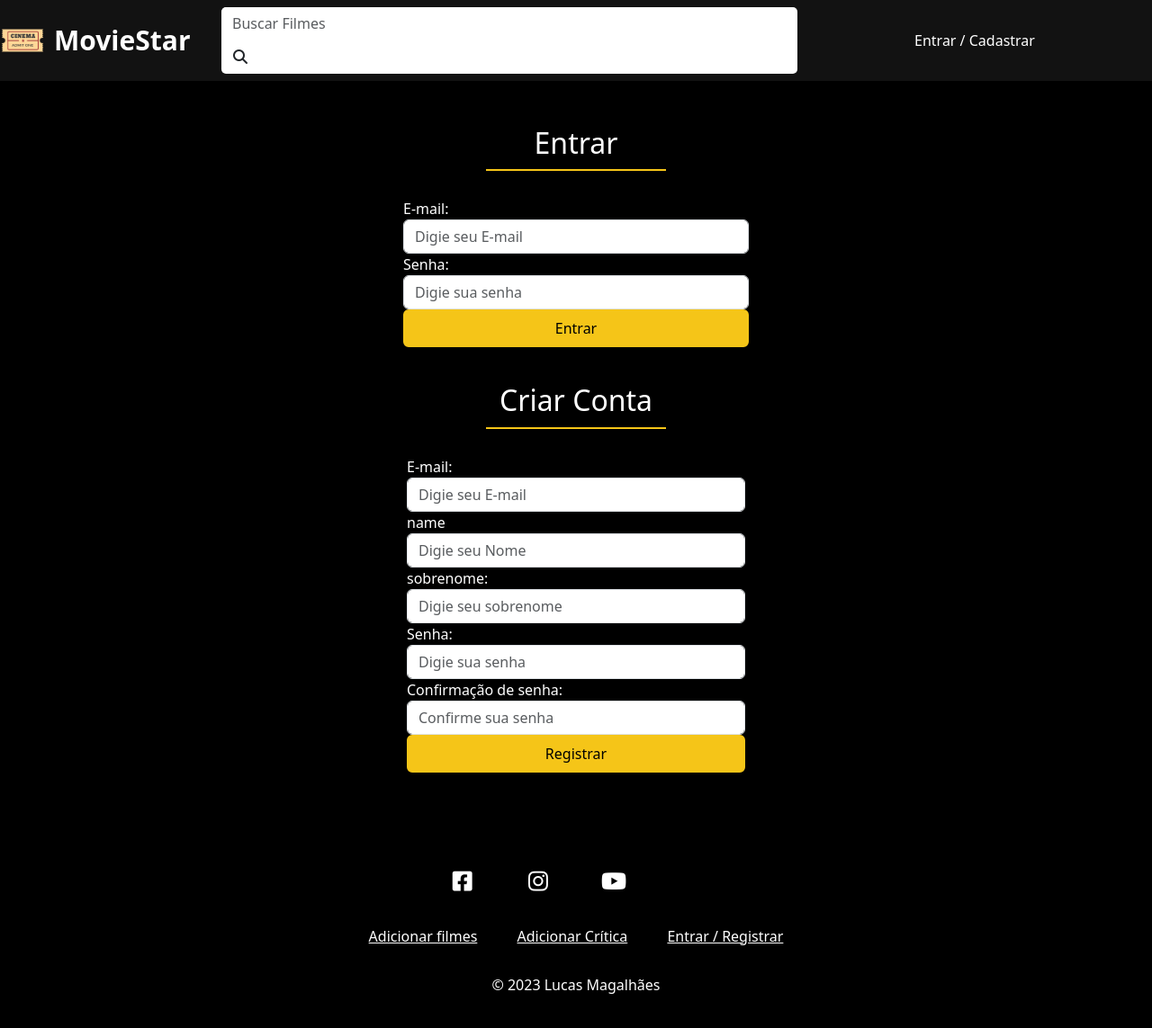
After one commit to LucasMagalhaesPacheco/MovieStarPHP, a PHP site: page /auth.php in a window 1280 px wide. The commit adds this page. Shown: the whole page at 90% size. Run offline with PHP 8.4, Linux system fonts and the light colour scheme.

Commit message:
Área de autorização, templates separados

```diff
--- /dev/null
+++ b/auth.php
@@ -0,0 +1,58 @@
+<?php
+include_once("templates/header.php")
+
+?>
+<div id="main-container" class="container-fluid">
+    <div class="col-md-12">
+        <div class="row" id="auth-row">
+            <div class="col-md-4" id="login-container">
+                <h2>Entrar</h2>
+                <form action="" method="POST">
+                    <input type="hidden" name="type" value="login">
+                    <div class="form-group">
+                        <label for="email">E-mail:</label>
+                        <input type="email" class="form-control" id="email" name="email" placeholder="Digie seu E-mail">
+                    </div>
+                    <div class="form-group">
+                        <label for="password">Senha:</label>
+                        <input type="password" class="form-control" id="password" name="password" placeholder="Digie sua senha">
+                    </div>
+                    <input type="submit" class="btn card-btn" value="Entrar">
+                </form>
+            </div>
+            <div class="row" id="auth-row">
+                <div class="col-md-4" id="register-container">
+                    <h2>Criar Conta</h2>
+                    <form action="" method="POST">
+                        <input type="hidden" name="type" value="register">
+                        <div class="form-group">
+                            <label for="email">E-mail:</label>
+                            <input type="email" class="form-control" id="email" name="email" placeholder="Digie seu E-mail">
+                        </div>
+                        <div class="form-group">
+                            <label for="name">name</label>
+                            <input type="text" class="form-control" id="name" name="name" placeholder="Digie seu Nome">
+                        </div>
+                        <div class="form-group">
+                        <label for="lastname">sobrenome:</label>
+                        <input type="text" class="form-control" id="lastname" name="lastname" placeholder="Digie seu sobrenome">
+
+                    </div>
+                    <div class="form-group">
+                        <label for="password">Senha:</label>
+                        <input type="password" class="form-control" id="password" name="password" placeholder="Digie sua senha">
+                    </div>
+                    <div class="form-group">
+                        <label for="confirmPassword">Confirmação de senha:</label>
+                        <input type="password" class="form-control" id="confirmPassword" name="confirmPassword" placeholder="Confirme sua senha">
+                    </div>
+                    <input type="submit" class="btn card-btn" value="Registrar">
+                    </form>
+                </div>
+            </div>
+        </div>
+    </div>
+</div>
+<?php
+include_once("templates/footer.php")
+?>
--- a/css/styles.css
+++ b/css/styles.css
@@ -36,11 +36,15 @@
 .nav-link  .nav-bar .nav-item {
     color: white;
     transition: .5s;
+    background-color: white;
 }
 
+.nav-link {
+ color: white;
+}
 
 .nav-link  .nav-bar .nav-item :hover {
-    color: #999;
+    color: white;
 
 }
 
@@ -66,6 +70,34 @@
     font-weight: bold;
 }
 
+.msg-container {
+    background-color: #000;
+    padding: 15px;
+}
+
+.msg {
+    width: 60%;
+    margin: 0 auto;
+    padding: 10px;
+    border: solid 1px #000;
+    text-align: center;
+
+}
+
+.msg.error {
+    color: #842029;
+    background-color: #F8D7DA;
+    border-color: #f5c2c7;
+
+}
+
+
+.msg.sucess {
+    color: green;
+    background-color: #d1e7dd;
+    border-color: #BADBCC;
+
+}
 /* TODOS */
 
 #main-container {
@@ -74,6 +106,42 @@
     min-height: 65vh;
     padding: 40px;
 }
+
+.card-btn {
+  color: #000;
+  background-color: #f5c518;
+  border: solid #f5c518;
+  width: 100%;
+}
+
+.card-btn:hover {
+
+    background-color: transparent;
+    color:  #f5c518;
+    border-color: #f5c518;
+  }
+
+
+/* Login / Register */
+
+ #auth-row {
+    justify-content: space-evenly;
+ }
+
+ #login-container h2, #register-container h2 {
+    text-align: center;
+    border-bottom: 2px solid #f5c518;
+    width: 200px;
+    margin: 0 auto;
+    padding: 10px;
+ }
+
+ #login-container form, #register-container form {
+    max-width: 400px;
+    margin: 30px auto;
+ }
+
+
 
 /* Footer */
 
--- /dev/null
+++ b/templates/footer.php
@@ -0,0 +1,36 @@
+<footer id="footer">
+     <div id="social-container">
+        <ul>
+            <li>
+               <a href="#"><i class="fab fa-facebook-square"></i></a>
+            </li>
+            <li>
+               <a href="#"><i class="fab fa-instagram"></i></a>
+            </li>
+            <li>
+               <a href="#"><i class="fab fa-youtube"></i></a>
+            </li>
+            <li>
+            </li>
+        </ul>
+     </div>
+     <div id="footer-links-container">
+        <ul>
+            <li>
+                <a href="#">Adicionar filmes</a>
+            </li>
+            <li>
+                <a href="#">Adicionar Crítica</a>
+            </li>
+            <li>
+                <a href="#">Entrar / Registrar</a>
+            </li>
+        </ul>
+     </div>
+     <p>&copy; 2023 Lucas Magalhães</p>
+    </footer>
+ <!-- BOOTSTRAP JS -->
+ <script src="https://cdnjs.cloudflare.com/ajax/libs/jquery/3.7.0/jquery.min.js" integrity="sha512-3gJwYpMe3QewGELv8k/BX9vcqhryRdzRMxVfq6ngyWXwo03GFEzjsUm8Q7RZcHPHksttq7/GFoxjCVUjkjvPdw==" crossorigin="anonymous" referrerpolicy="no-referrer"></script>
+ <script src="https://cdnjs.cloudflare.com/ajax/libs/twitter-bootstrap/5.3.1/js/bootstrap.js" integrity="sha512-hidrIwTPV6f4zhtlHGC2IelVMrCqiHkHC9AuFJk22S95fMp5qnbhz2uLw5WH+lVWEWKg5nbRPkBsa4nNPGubsw==" crossorigin="anonymous" referrerpolicy="no-referrer"></script>
+</body>
+</html>
--- /dev/null
+++ b/templates/header.php
@@ -0,0 +1,50 @@
+<?php
+
+ require_once("globals.php");
+ require_once("db.php");
+  $flassMessage = [];
+?>
+
+<!DOCTYPE html>
+<html lang="en">
+<head>
+    <meta charset="UTF-8">
+    <meta name="viewport" content="width=device-width, initial-scale=1.0">
+    <title>MovieStar</title>
+    <link rel="short icon" href="<?php echo $BASE_URL ?>img/movies/logo.png" />
+    <link rel="stylesheet" href="https://cdnjs.cloudflare.com/ajax/libs/twitter-bootstrap/5.3.1/css/bootstrap.css" integrity="sha512-azoUtNAvw/SpLTPr7Z7M+5BPWGOxXOqn3/pMnCxyDqOiQd4wLVEp0+AqV8HcoUaH02Lt+9/vyDxwxHojJOsYNA==" crossorigin="anonymous" referrerpolicy="no-referrer" />
+    <link rel="stylesheet" href="https://cdnjs.cloudflare.com/ajax/libs/font-awesome/6.4.2/css/all.min.css" integrity="sha512-z3gLpd7yknf1YoNbCzqRKc4qyor8gaKU1qmn+CShxbuBusANI9QpRohGBreCFkKxLhei6S9CQXFEbbKuqLg0DA==" crossorigin="anonymous" referrerpolicy="no-referrer" />
+    <link rel="stylesheet" href="<?php echo $BASE_URL ?>css/styles.css">
+
+</head>
+<body>
+    <header>
+        <nav id="main-navbar" class="navbar navbar-expand-lg">
+            <a href="<?php echo $BASE_URL ?>" class="navbar-brand">
+        <img src="<?php echo $BASE_URL ?>img/logo.png" alt="Moviestar Logo" id="logo">
+         <span id="moviestar-title">MovieStar</span>
+         </a>
+         <button class="navbar-toggler" type="button" data-toggle="collapse" data-target="#navbar" aria-controls="navbar" aria-expanded="false" aria-label="Toggle navigation">
+        <i class="fas fa-bars"></i>
+        </button>
+         <form action="" method="GET" id="search-form" class="form-inline my-2 my-lg-0">
+         <input type="text" name="q" id="search" class="form-control mr-sm-2" type="search" placeholder="Buscar Filmes" aria-label="Search">
+        <button class="btn my-2 my-sm-0" type="submit">
+          <i class="fas fa-search"></i>
+        </button>
+         </form>
+         <div class="collapse navbar-collapse" id="navbar">
+            <ul class="navbar-nav">
+                <li class="nav-item">
+                    <a href="<?php echo $BASE_URL ?>auth.php" class="nav-link">Entrar / Cadastrar </a>
+                </li>
+            </ul>
+         </div>
+        </nav>
+    </header>
+
+    <?php if(!empty($flassMessage["msg"])): ?>
+        <div class="msg-container">
+        <p class="msg.<?php echo $flassMessage["type"] ?>"><?php echo $flassMessage["msg"] ?></p>
+    </div>
+    <?php endif; ?>
```
Also changed, not shown: index.php (+6 -78 lines), models/user.php (added).
